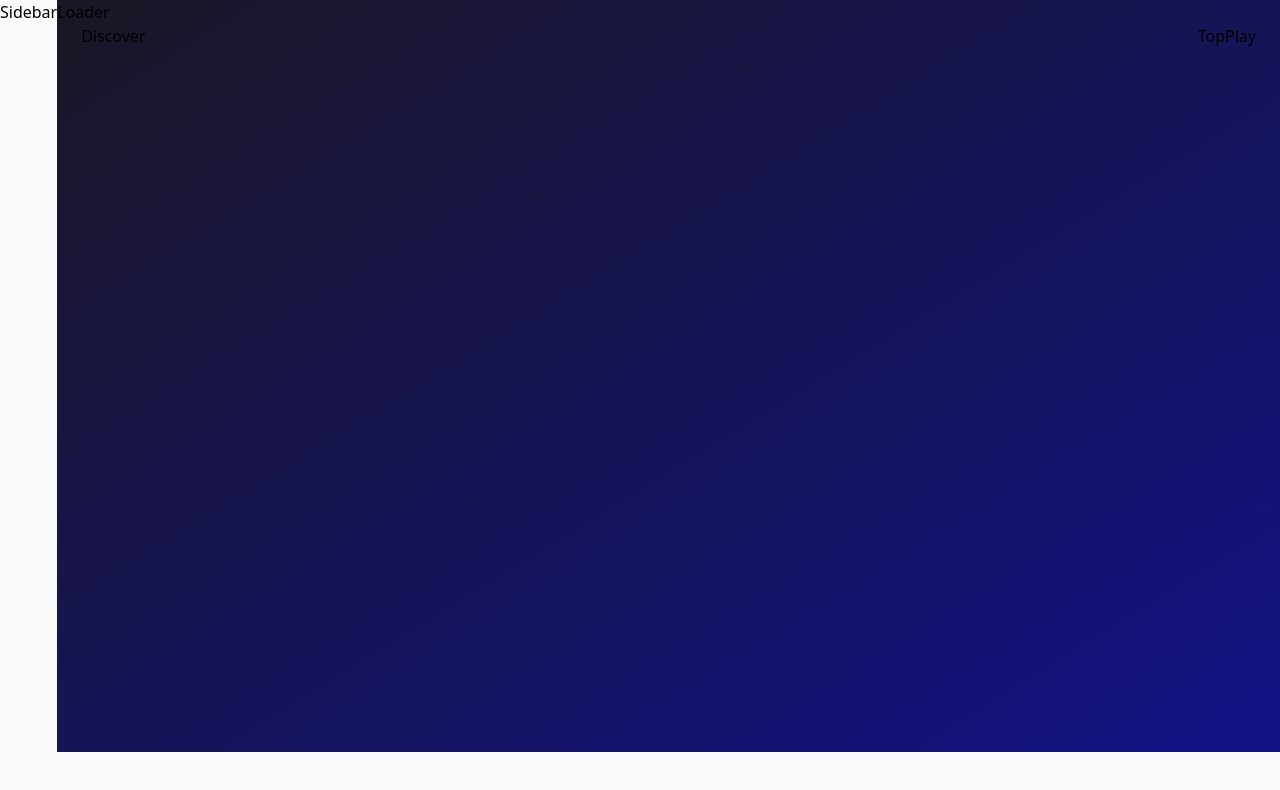
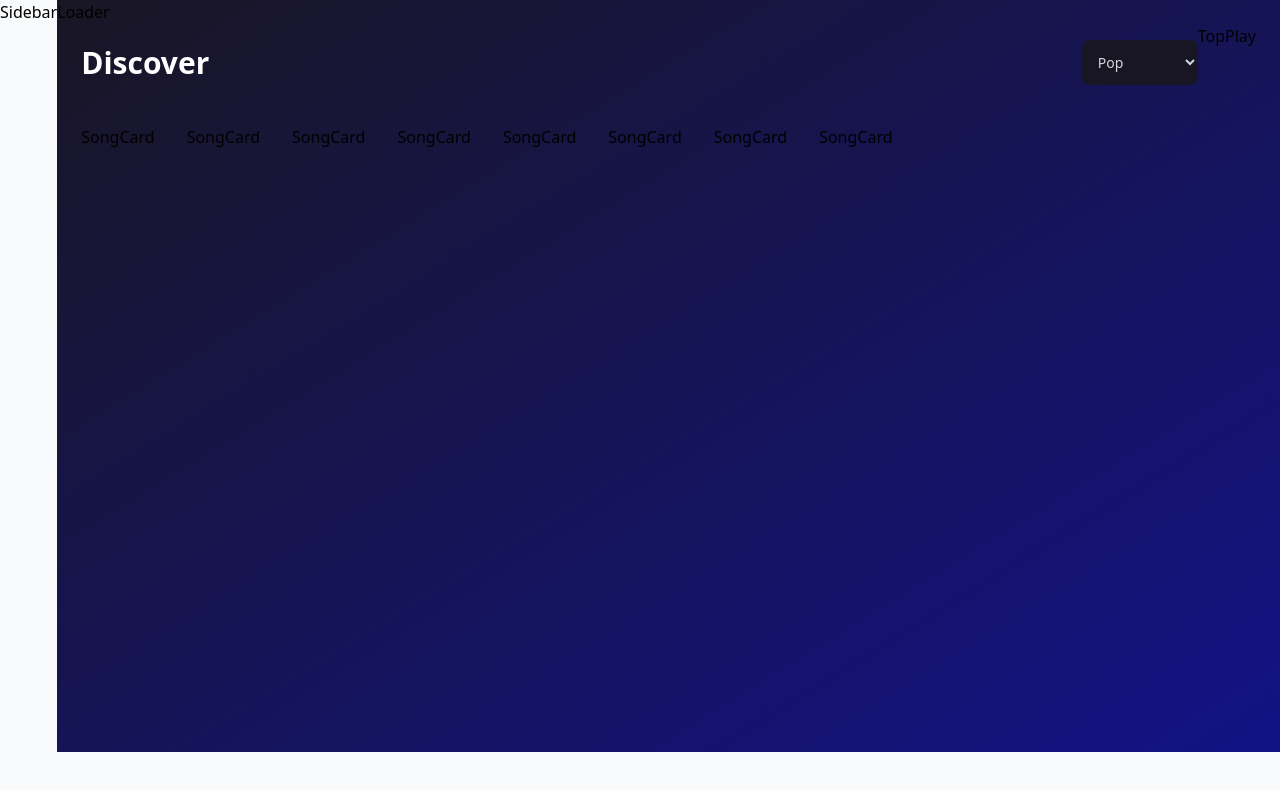
Before and after one commit to deepak-singh5219/Musix, a React (Vite) app: page / in a window 1280 px wide. Shown: the top 790 px of the page. Built offline with nearby package versions, Linux system fonts and the light colour scheme.

Commit message:
working on discover page

```diff
--- a/index.html
+++ b/index.html
@@ -4,7 +4,7 @@
     <meta charset="UTF-8" />
     <link rel="icon" type="image/svg+xml" href="/src/assets/favicon.ico" />
     <meta name="viewport" content="width=device-width, initial-scale=1.0" />
-    <title>Lyriks</title>
+    <title>MusiX</title>
   </head>
   <body class="h-full overflow-hidden">
     <div id="root"></div>
--- a/src/pages/Discover.jsx
+++ b/src/pages/Discover.jsx
@@ -1,3 +1,35 @@
-const Discover = () => <div>Discover</div>;
+import {Error, Loader, SongCard} from '../components';
+import { genres } from '../assets/constants';
+
+
+const Discover = () => {
+    return(
+
+       <div className="flex flex-col">
+        <div className="w-full flex flex-col sm:flex-row items-center justify-between mt-4 mb-10">
+            <h2 className="text-white text-3xl text-left font-bold">Discover</h2>
+            <select
+            value=""
+            onChange={() => {}}
+            className="bg-black text-gray-300 p-3 text-sm rounded-lg outline-none sm:mt-0 mt-5">
+                {genres.map((genre) => <option key={genre.value} value={genre.value}>{genre.title}</option>)}
+            </select>
+        </div>
+
+        <div className="flex flex-wrap sm:justify-start justify-center gap-8">
+            { [1,2,3,4,5,6,7,8].map((song,i) =>
+            <SongCard
+            key={song.key}
+            song={song}
+            i={i}
+            />
+            )}
+
+        </div>
+       </div>
+    )
+}
+
+
 
 export default Discover;
```
